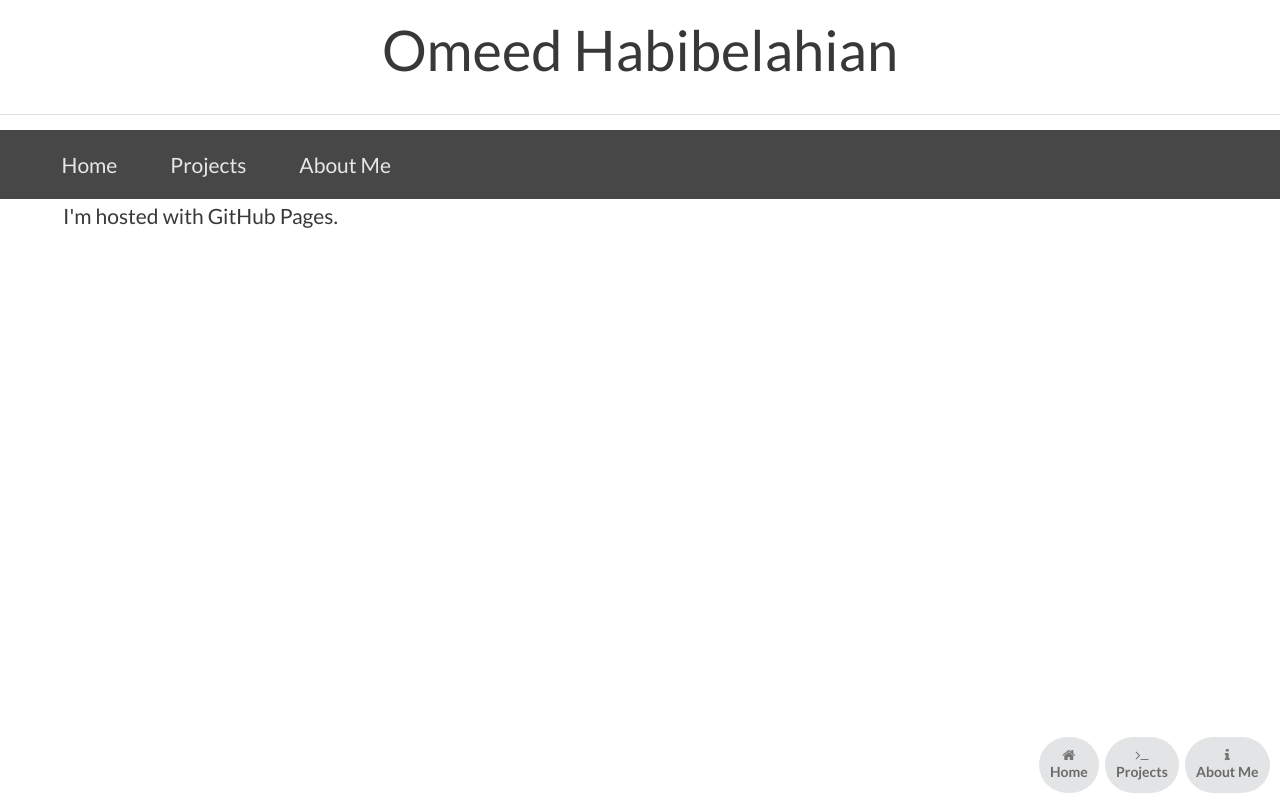
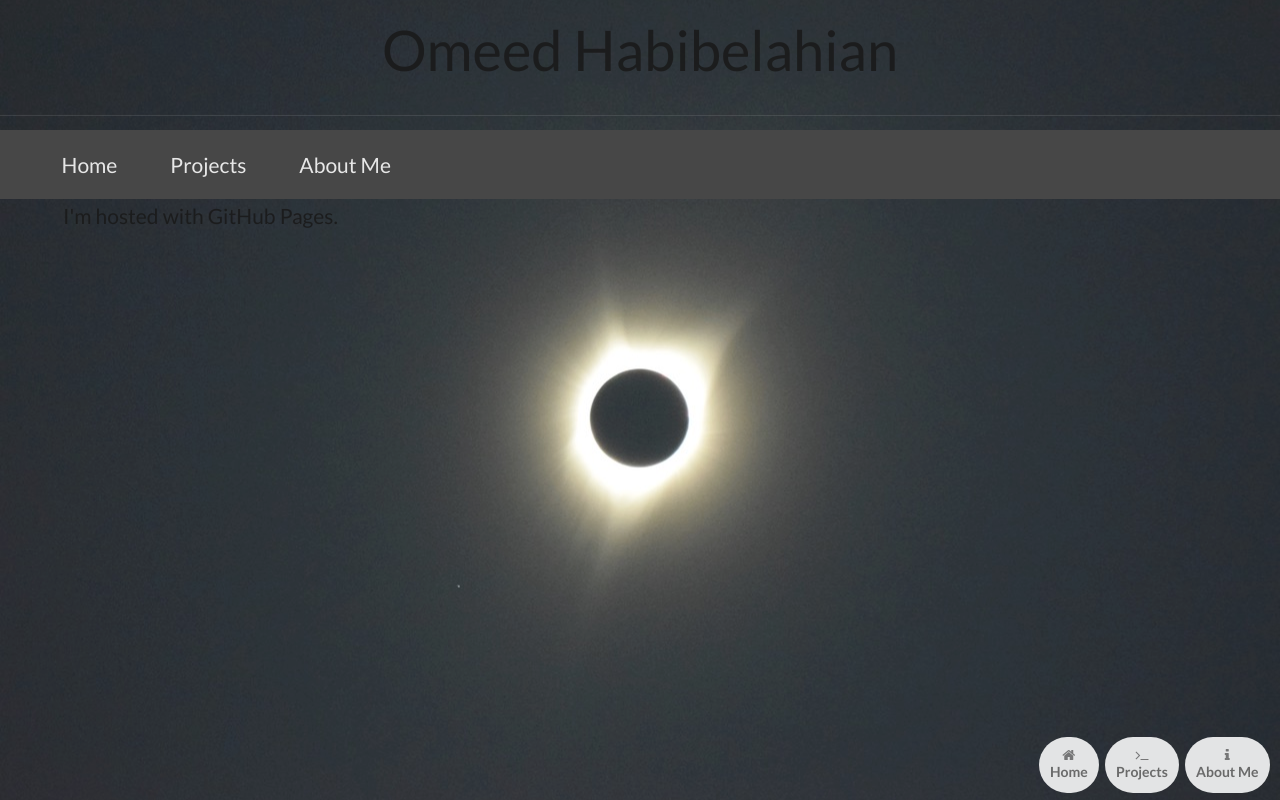
Before and after one commit to blazerzero/blazerzero.github.io, a plain HTML site: page index.html in a window 1280 px wide. Drawn offline with nearby package versions, Linux system fonts and the light colour scheme.

Commit message:
fixed path to images

```diff
--- a/css/stylesheet.css
+++ b/css/stylesheet.css
@@ -2,7 +2,7 @@
 
 /* Website Page Settings */
 .sitepage {
-  background-image: url('./images/eclipse.jpg');
+  background-image: url('../images/eclipse.jpg');
   background-attachment: fixed;
   background-position: center;
   background-repeat: no-repeat;
```
